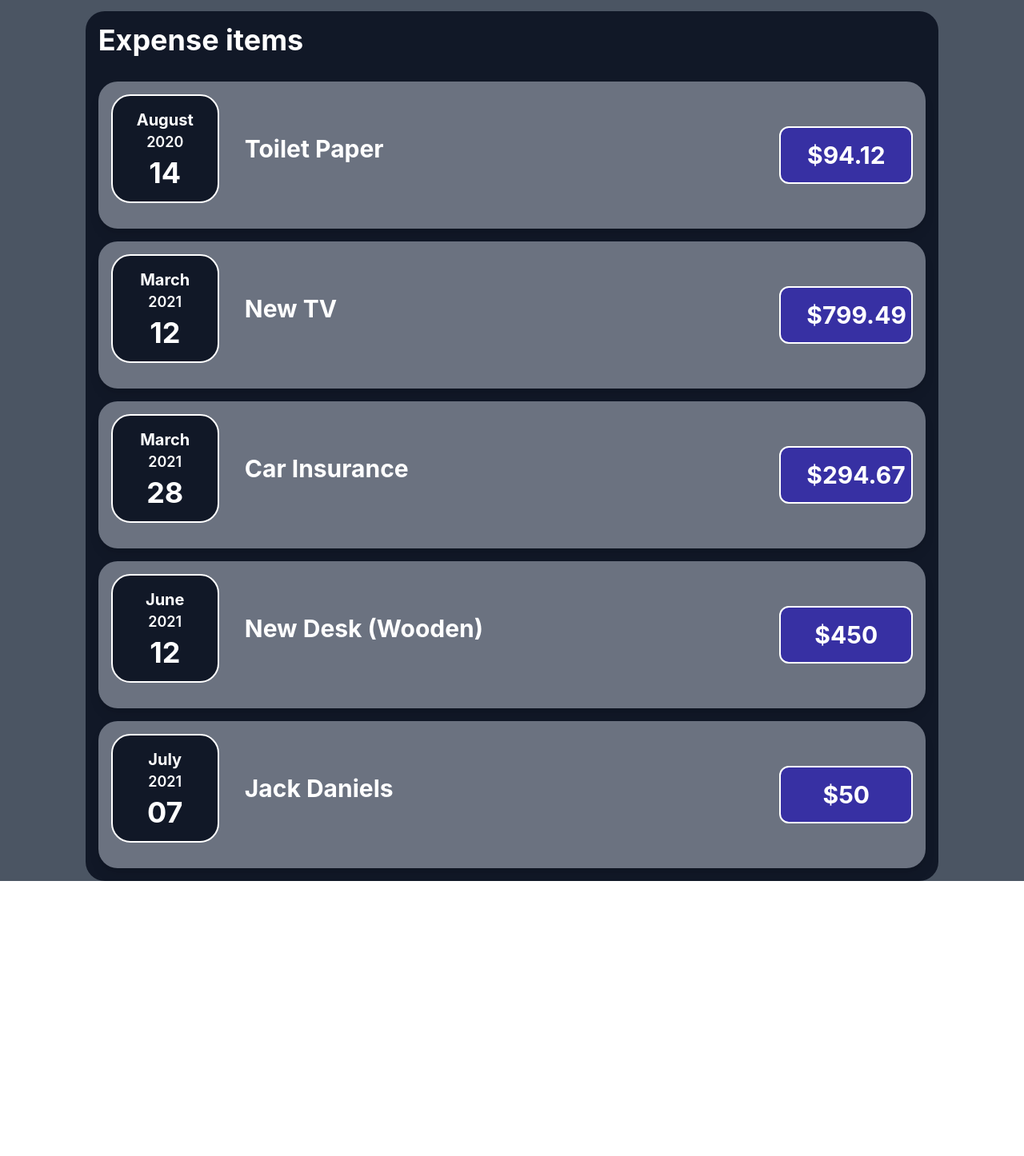
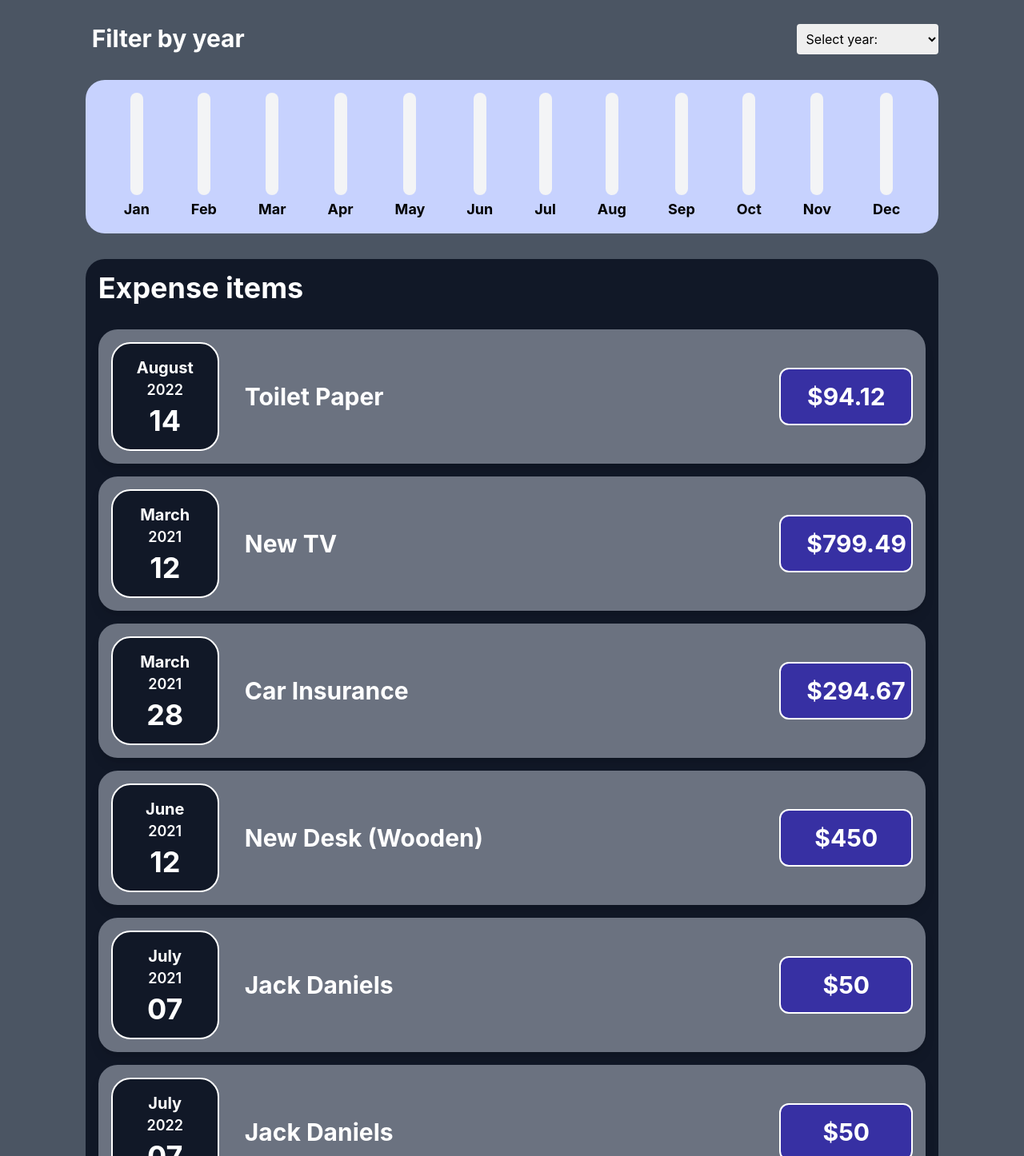
Before and after one commit to Mannavard/react-study-app-1, a React (Create React App) app: page / in a window 1280 px wide. Shown: the part 424-1870 px from the top of the page at 80% size. Before the commit the page ends 1526 px from the top, so only its background shows below. Built offline with nearby package versions, Linux system fonts and the light colour scheme.

Commit message:
- Add filter and chart.

```diff
--- a/src/App.js
+++ b/src/App.js
@@ -1,7 +1,9 @@
+import { useState } from "react";
+
+import Container from "./components/Wrappers/Container";
 import Expenses from "./components/Expenses/Expenses";
 import { EXPENSES } from "./constants/expenses.const";
 import NewExpense from "./components/NewExpense/NewExpense";
-import { useState } from "react";
 
 
 const App = () => {
@@ -12,11 +14,13 @@ const App = () => {
 
   return (
     <div className="flex flex-col grow bg-gray-600 w-screen">
-      <h1 className="xl:text-5xl xl:mb-4 w-full mb-2 text-white text-3xl text-center font-bold">Application</h1>
-      <div className="mb-4">
-        <NewExpense expensesLength={expenses?.length} onAddNewExpense={addExpenseItem}/>
-      </div>
-      <Expenses data={expenses}/>
+      <Container>
+        <h1 className="xl:text-5xl xl:mb-4 w-full mb-2 text-white text-3xl text-center font-bold">Application</h1>
+        <div className="mb-4">
+          <NewExpense expensesLength={expenses?.length} onAddNewExpense={addExpenseItem}/>
+        </div>
+        <Expenses data={expenses}/>
+      </Container>
     </div>
   );
 }
--- /dev/null
+++ b/src/components/Expenses/ExpenseChart.js
@@ -0,0 +1,35 @@
+import Card from "../Wrappers/Card";
+
+
+const ExpenseChart = props => {
+  const months = ['Jan', 'Feb', 'Mar', 'Apr', 'May', 'Jun', 'Jul', 'Aug', 'Sep', 'Oct', 'Nov', 'Dec'];
+  const chartItems = getChartItems(months, props);
+
+  return (
+    <Card className="bg-indigo-200">
+      <div className="flex justify-between xl:px-8">
+        {chartItems}
+      </div>
+    </Card>
+  );
+}
+
+
+const getChartItems = (months, data) => {
+  return months.map((month, index) => {
+    let result;
+    if (data.monthsData[month]) {
+      const calc = (data.monthsData[month] / data.totalMonthCount * 100);
+      result = `h-[${calc}%]`;
+    }
+    return <div className="flex flex-col items-center" key={index}>
+      <div className="relative overflow-hidden h-32 w-2 mb-1 rounded-3xl bg-gray-100 xl:w-4">
+        <div className={"absolute bottom-0 w-full bg-indigo-600 " + result}/>
+      </div>
+      <div className="text-xs font-semibold xl:font-bold xl:text-lg">{month}</div>
+    </div>
+  });
+}
+
+
+export default ExpenseChart;
--- /dev/null
+++ b/src/components/Expenses/ExpenseFilter.js
@@ -0,0 +1,66 @@
+import ExpenseChart from "./ExpenseChart";
+import { useState } from "react";
+
+
+const ExpenseFilter = props => {
+  const [selectedYear, setSelectedYear] = useState('');
+  const [expenseMonthsCount, setExpenseMonthsCount] = useState('');
+  const [expensesByYearTotalCount, setExpensesByYearTotalCount] = useState('');
+  const expenseYears = props.data.map(item => item.date.getFullYear());
+  const yearSelectOptions = getYearSelectOptions(expenseYears);
+
+  const selectYearHandler = (event) => {
+    const selectedYear = +event.target.value;
+    const expensesByYear = getExpensesByYear(props.data, selectedYear);
+    setSelectedYear(selectedYear);
+    setExpensesByYearTotalCount(expensesByYear?.length);
+    setExpenseMonthsCount(getDataForChartByYear(expensesByYear));
+  }
+
+  return (
+    <div className="my-8">
+      <div className="flex justify-between mb-8">
+        <div className="pl-2 text-white text-xl font-bold xl:text-3xl">Filter by year</div>
+        <select className="xl:w-2/12 p-2 rounded" value={selectedYear} onChange={selectYearHandler}>
+          {yearSelectOptions}
+        </select>
+      </div>
+      <ExpenseChart monthsData={expenseMonthsCount} totalMonthCount={expensesByYearTotalCount}/>
+    </div>
+  );
+}
+
+
+const getYearSelectOptions = (years) => {
+  const placeHolderOption = <option key="" value="" disabled>Select year:</option>;
+  const sortedUniqueYears = years.filter((item, index, array) => array.indexOf(item) === index).sort();
+  const createOptions = () => {
+    return sortedUniqueYears.map((year, index) => {
+      return (
+        <option key={index} value={year}>{year}</option>
+      )
+    })
+  }
+  return [placeHolderOption, ...createOptions().reverse()];
+}
+
+
+const getExpensesByYear = (expenses, year) => {
+  return expenses.filter((expense) => {
+    return (expense.date.getFullYear() === year);
+  });
+}
+
+
+
+const getDataForChartByYear = (expensesByYear) => {
+  const months = {};
+  expensesByYear.forEach(expense => {
+    const monthKey = expense.date.toLocaleString('en-US', {month: 'short'});
+    months[monthKey] = (months[monthKey] || 0) + 1;
+  });
+
+  return months;
+}
+
+export default ExpenseFilter;
--- a/src/components/Expenses/ExpenseItem.js
+++ b/src/components/Expenses/ExpenseItem.js
@@ -14,12 +14,12 @@ const ExpenseItem = props => {
                      xl:mb-4
                      last:mb-0">
       <div className="grow w-full mb-1
-                      xl:grow-0 xl:w-2/12 xl:pr-8 xl:mb-4">
+                      xl:grow-0 xl:w-2/12 xl:pr-8 xl:mb-0">
         <ExpenseDate date={props.date}/>
       </div>
 
       <div className="grow w-full mb-1 text-center text-white text-xl font-bold
-                      xl:grow-0 xl:w-8/12 xl:text-left xl:text-3xl xl:mb-4">
+                      xl:grow-0 xl:w-8/12 xl:text-left xl:text-3xl xl:mb-0">
         {props.title}
       </div>
 
--- a/src/components/Expenses/Expenses.js
+++ b/src/components/Expenses/Expenses.js
@@ -1,18 +1,22 @@
 import Card from "../Wrappers/Card";
 import ExpenseItem from "./ExpenseItem";
+import ExpenseFilter from "./ExpenseFilter";
 
 
 const Expenses = props => {
   const expenseItems = getExpenseItems(props.data);
 
   return (
-    <Card className="w-10/12 mx-auto bg-gray-900">
-      <h2 className="pb-4 text-2xl text-white font-bold
+    <div>
+      <ExpenseFilter data={props.data}/>
+      <Card className="bg-gray-900">
+        <h2 className="pb-4 text-2xl text-white font-bold
                      xl:text-4xl xl:pb-8">
-        Expense items
-      </h2>
-      {expenseItems}
-    </Card>
+          Expense items
+        </h2>
+        {expenseItems}
+      </Card>
+    </div>
   );
 }
 
--- a/src/components/NewExpense/ExpenseForm.js
+++ b/src/components/NewExpense/ExpenseForm.js
@@ -6,6 +6,11 @@ const ExpenseForm = (props) => {
   const [amount, setAmount] = useState('');
   const [date, setDate] = useState('');
 
+  const resetForm = () => {
+    setTitle('');
+    setAmount('');
+    setDate('');
+  };
   const addExpenseHandler = (event) => {
     event.preventDefault();
     if (!title || !amount || !date) {
@@ -17,9 +22,7 @@ const ExpenseForm = (props) => {
       date: new Date(date),
     };
     props.onFormSubmit(payload);
-    setTitle('');
-    setAmount('');
-    setDate('');
+    resetForm();
   };
   const onTitleChangeHandler = (event) => {
     setTitle(event.target.value)
--- a/src/components/NewExpense/NewExpense.js
+++ b/src/components/NewExpense/NewExpense.js
@@ -5,7 +5,6 @@ import ExpenseForm from "./ExpenseForm";
 const NewExpense = (props) => {
   const saveNewExpense = (expenseFormItem) => {
     const nextExpenseId = `e${props.expensesLength + 1}`;
-    console.log(props.expensesLength);
     const expenseItem = {
       ...expenseFormItem,
       id: nextExpenseId,
@@ -14,7 +13,7 @@ const NewExpense = (props) => {
   }
 
   return (
-    <Card className="w-10/12 mx-auto bg-indigo-500">
+    <Card className="bg-indigo-500">
       <ExpenseForm onFormSubmit={saveNewExpense}/>
     </Card>
   );
--- /dev/null
+++ b/src/components/Wrappers/Container.js
@@ -0,0 +1,12 @@
+const Container = props => {
+  const cssClasses = 'w-10/12 mx-auto ' + props.className;
+
+  return (
+    <div className={cssClasses}>
+      {props.children}
+    </div>
+  );
+}
+
+
+export default Container;
--- a/src/constants/expenses.const.js
+++ b/src/constants/expenses.const.js
@@ -3,7 +3,7 @@ export const EXPENSES = [
     id: 'e1',
     title: 'Toilet Paper',
     amount: 94.12,
-    date: new Date(2020, 7, 14),
+    date: new Date(2022, 7, 14),
   },
   {
     id: 'e2',
@@ -29,4 +29,22 @@ export const EXPENSES = [
     amount: 50,
     date: new Date(2021, 6, 7),
   },
+  {
+    id: 'e6',
+    title: 'Jack Daniels',
+    amount: 50,
+    date: new Date(2022, 6, 7),
+  },
+  {
+    id: 'e7',
+    title: 'Jim Bean',
+    amount: 30,
+    date: new Date(2019, 3, 8),
+  },
+  {
+    id: 'e8',
+    title: 'Stolichnaya',
+    amount: 5,
+    date: new Date(2019, 3, 30),
+  },
 ];
```
